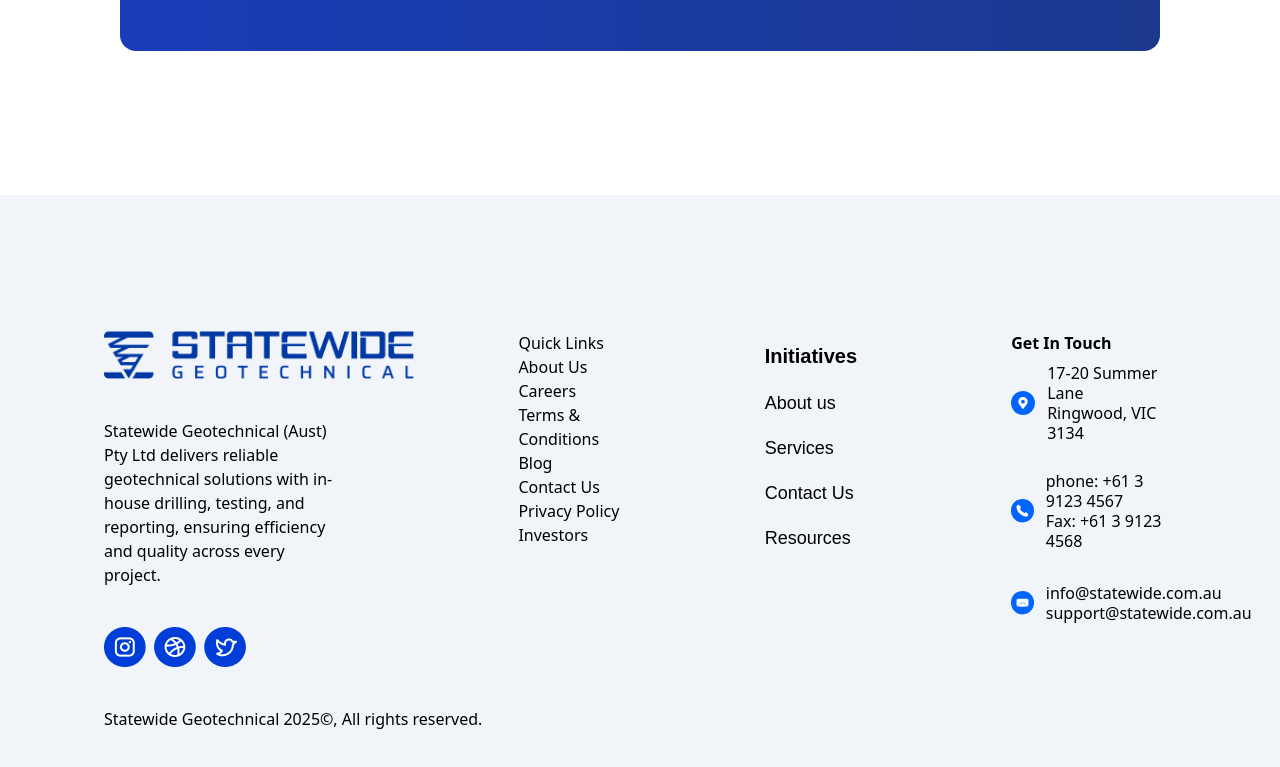
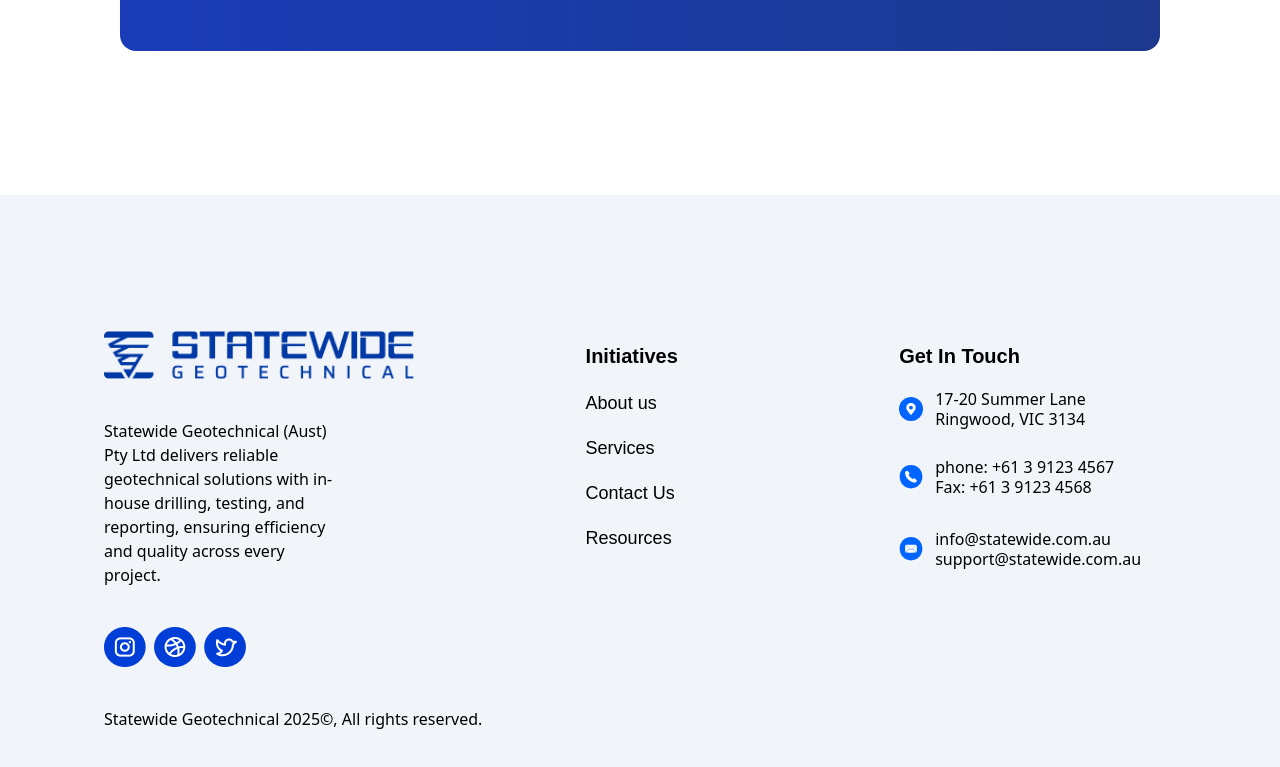
Before and after one commit to tharanga-madurapperuma/statewide-geotechnical_construction-site, a React (Vite) app: page / in a window 1280 px wide. Shown: the part 3402-4169 px from the top of the page. Built offline with nearby package versions, Linux system fonts and the light colour scheme.

Commit message:
fixing footer

```diff
--- a/src/components/footer/Footer.jsx
+++ b/src/components/footer/Footer.jsx
@@ -33,20 +33,6 @@ const Footer = () => {
                         </div>
                     </div>
 
-                    <div className="home__footer-links w-[17%] px-6">
-                        <span className="home__footer-links-span">
-                            Quick Links
-                        </span>
-                        <div>
-                            <p>About Us</p>
-                            <p>Careers</p>
-                            <p>Terms & Conditions</p>
-                            <p>Blog</p>
-                            <p>Contact Us</p>
-                            <p>Privacy Policy</p>
-                            <p>Investors</p>
-                        </div>
-                    </div>
                     <div className="footer-links w-[17%] px-6">
                         <span className="footer-links-span">Initiatives</span>
                         <div>
@@ -56,8 +42,8 @@ const Footer = () => {
                             <p>Resources</p>
                         </div>
                     </div>
-                    <div className="home__footer-links w-[19%] px-6 py-0.02">
-                        <span className="home__footer-links-span font-bold">
+                    <div className="footer-links w-[29%] px-6 py-0.02">
+                        <span className="footer-links-span font-bold">
                             Get In Touch
                         </span>
                         <div className="flex items-center space-x-3 mt-2">
```
